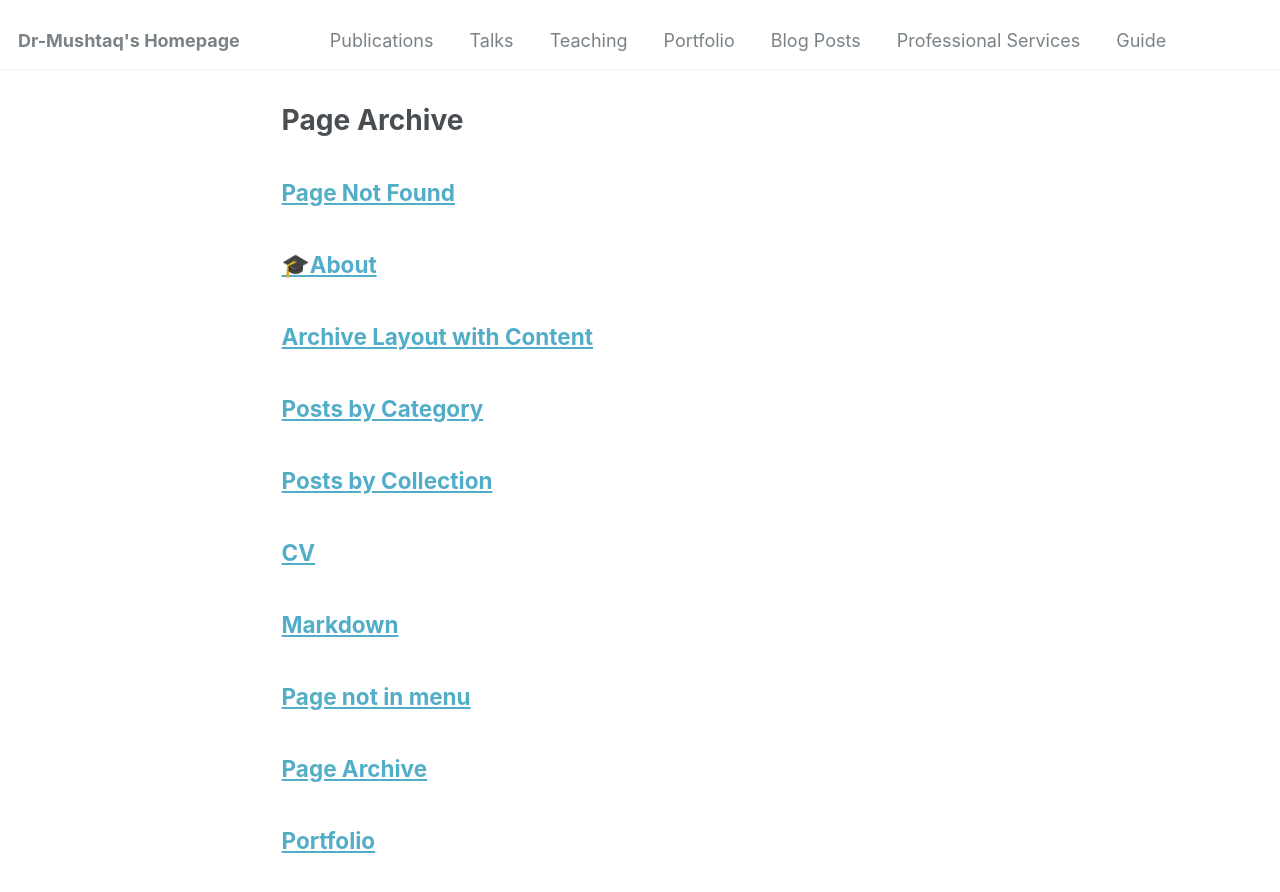
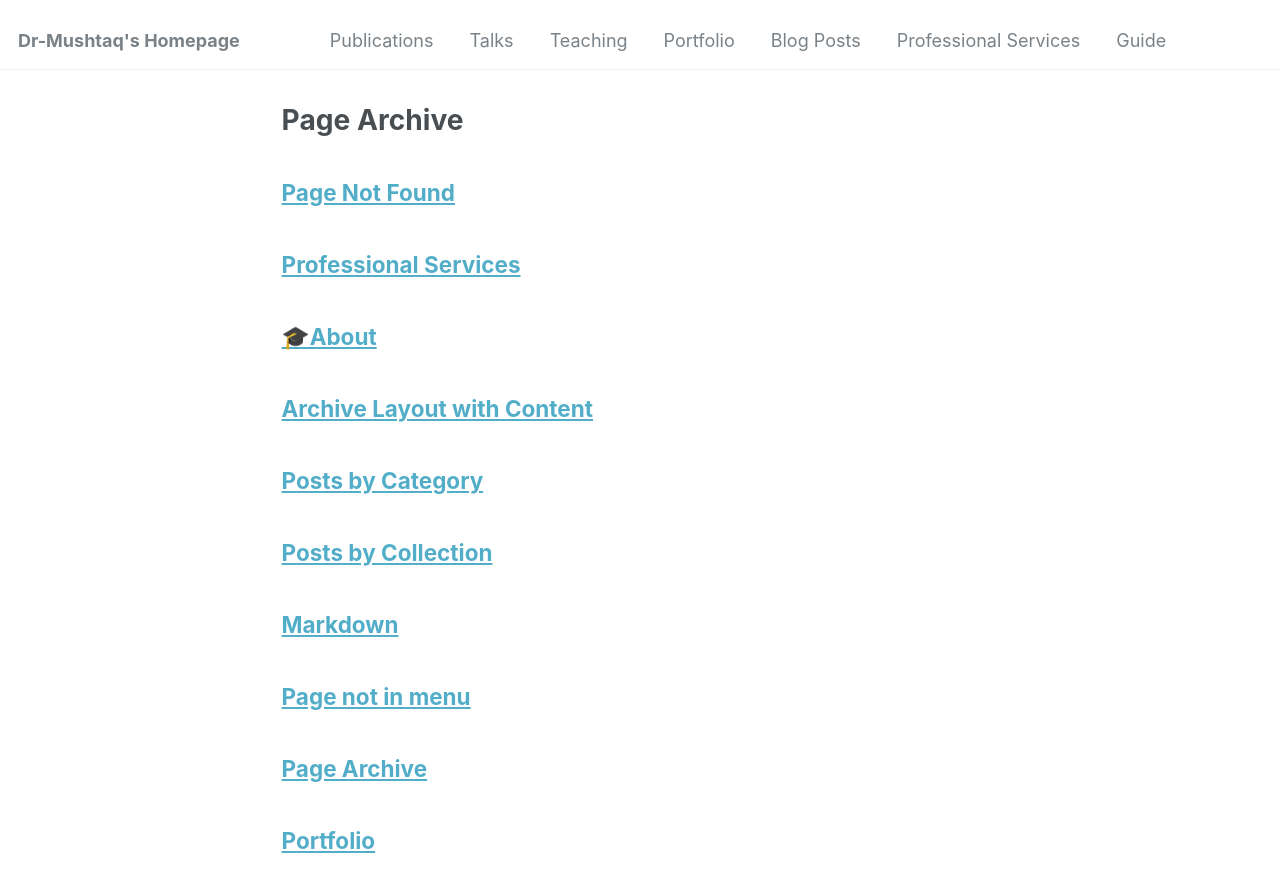
Before and after one commit to dr-mushtaq/dr-mushtaq.github.io, a Jekyll site: the page built from _pages/page-archive.html, in a window 1280 px wide and 900 px high. Shown: the top 892 px of the window. Built offline with Jekyll 4.4.1, drawn with Linux system fonts in a browser that asks for light colours.

Commit message:
Update and rename cv.md to Professional Services.md

```diff
--- a/_pages/cv.md
+++ b/_pages/Professional Services.md
@@ -1,7 +1,7 @@
 ---
 layout: archive
-title: "CV"
-permalink: /cv/
+title: "Professional Services"
+permalink: /Professional Services/
 author_profile: true
 redirect_from:
   - /resume
```
